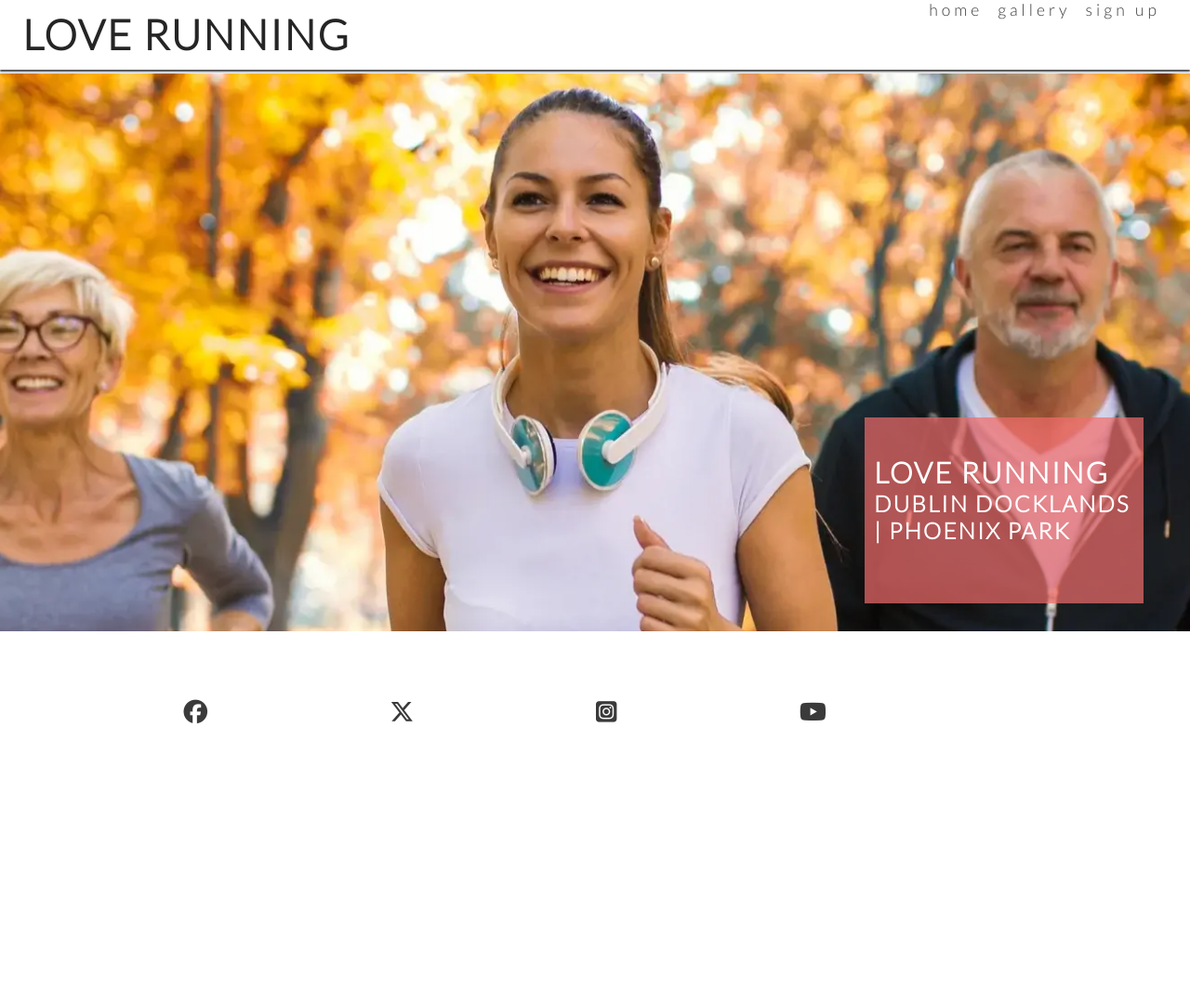
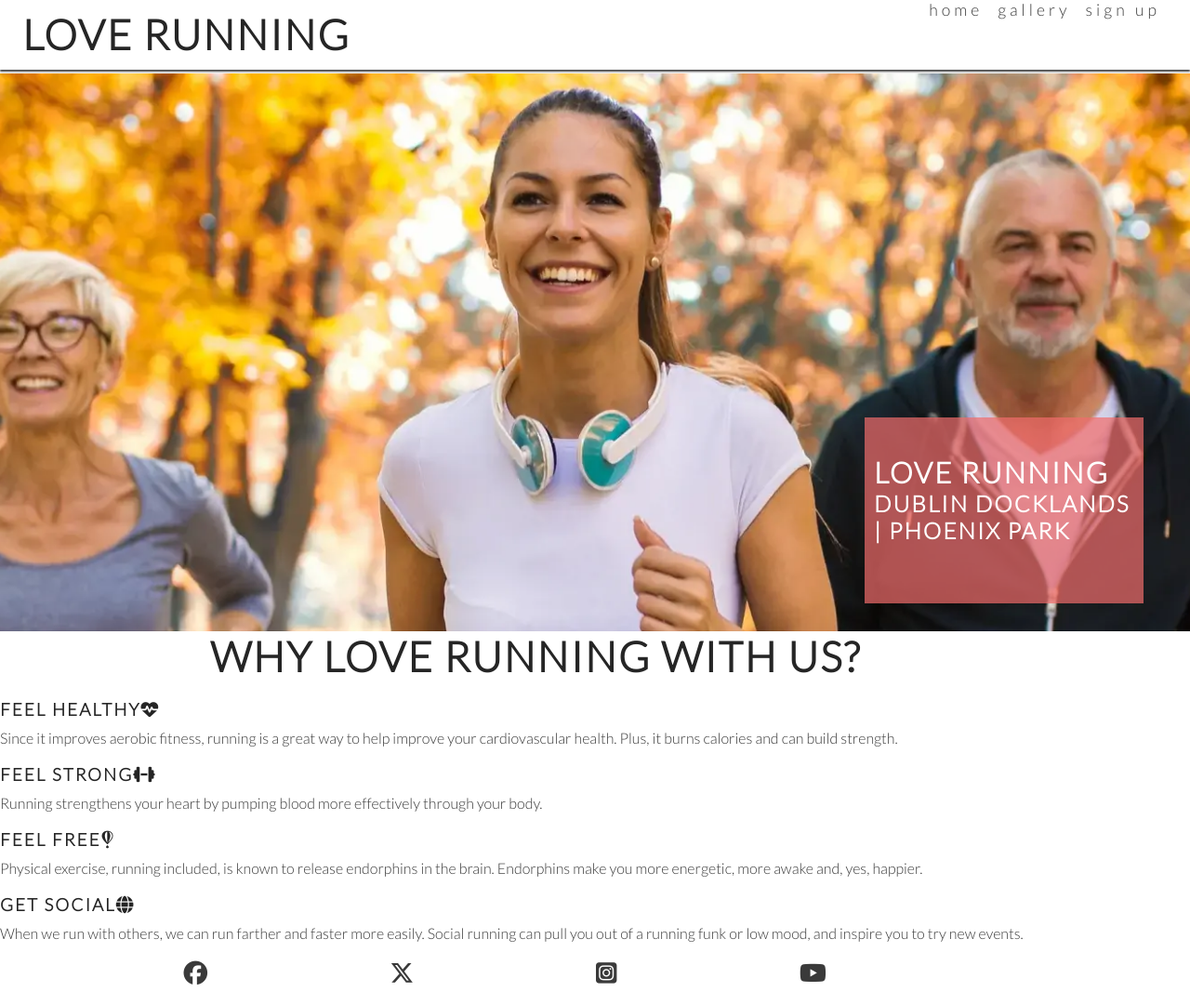
Before and after one commit to SABBAHS/worldgallery, a plain HTML site: page index.html in a window 1280 px wide. Shown: the whole page at 93% size. Before the commit the page ends 800 px from the top, so only its background shows below. Drawn offline with Linux system fonts and the light colour scheme.

Commit message:
content of health reasons added to page and styled with icons

```diff
--- a/assets/css/style.css
+++ b/assets/css/style.css
@@ -115,6 +115,21 @@ nav {
     font-size: 2rem;
 }
 
+#benefits-physical > div #benefits-mental > div {
+    padding: 0 20px;
+    line-height: 20px;
+    margin-bottom: 20px;
+}
+#reasons h2 {
+    width: 90%;
+    margin-bottom: 20px auto;
+    text-align: center;
+    font-size: 280%;
+}
+hr {
+    border: 1px, black;
+    margin: 5px 0;
+}
 
 
 /* Media query: tablets and larger (768px and up) */
--- a/index.html
+++ b/index.html
@@ -39,7 +39,43 @@
     <h3>Dublin Docklands | Phoenix Park </h3>
    </div>
 </section>
+<section id="reasons">
+    <h2>Why love running with us?</h2>
+    <br>
+    <div id="benefits-mental">
 
+            <h3>FEEL HEALTHY<i class="fa-solid fa-heart-pulse"></i></h3>
+            <hr>
+            <p>
+            Since it improves aerobic fitness, running is a great way to help improve your cardiovascular health. Plus, it burns
+            calories and can build strength.
+        </p>
+        <br>
+            <h3>FEEL STRONG<i class="fa-solid fa-dumbbell"></i></h3>
+            <hr>
+            <p>
+        Running strengthens your heart by pumping blood more effectively through your body.
+        </p>
+    </div>
+    <br>
+
+<div id="benefits-physical"></div>
+<h3>FEEL FREE<i class="fa-brands fa-fly"></i></h3>
+<hr>
+<p>
+Physical exercise, running included, is known to release endorphins in the brain. Endorphins make you more energetic,
+more awake and, yes, happier.
+</p>
+<br>
+<h3>GET SOCIAL<i class="fa-solid fa-globe"></i></h3>
+<hr>
+<p>
+When we run with others, we can run farther and faster more easily. Social running can pull you out of a running funk or
+low mood, and inspire you to try new events.
+</p>
+</div>
+
+</section>
     </main>
     <footer>
         <ul id="social-networks">
```
